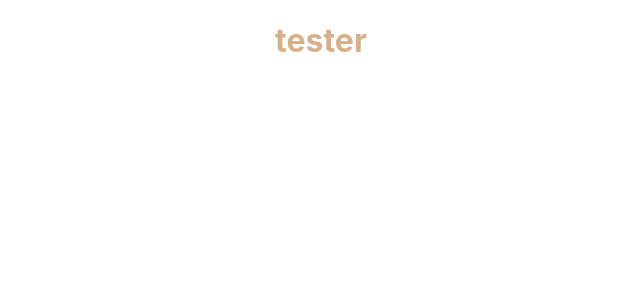
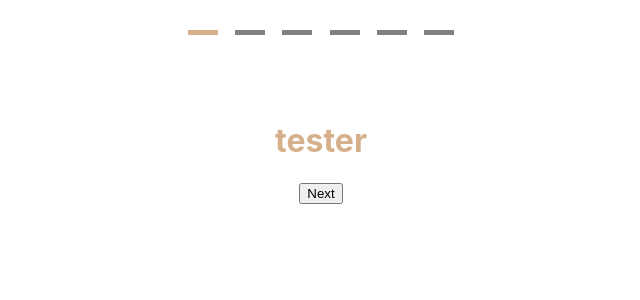
Before and after one commit to erininabox/Fireside, a React (Create React App) app: page /signup in a window 1280 px wide. Shown: the top 300 px of the page, without its empty margins (319-959 px from the left). Built offline with nearby package versions, Linux system fonts and the light colour scheme.

Commit message:
Add markers to the top of signup page

```diff
--- a/src/components/FirstPage/FirstPage.jsx
+++ b/src/components/FirstPage/FirstPage.jsx
@@ -2,10 +2,16 @@ import React from 'react';
 import './FirstPage.scss'
 
 
-export default function FirstPage(props){
+export default function FirstPage({ goToNextPage }){
+
+    function handleNextPage () {
+        goToNextPage();
+    }
+
     return (
         <div>
             <h1>tester</h1>
+            <button onClick={handleNextPage}>Next</button>
         </div>
     )
 }
--- /dev/null
+++ b/src/components/Marker/Marker.jsx
@@ -0,0 +1,14 @@
+import React from 'react';
+
+import './Marker.scss';
+
+export default function Marker ({ thisPage, pageOn }) {
+    return (
+        <div>
+            {
+                pageOn >= thisPage ? <div className="marker marker-active"></div>
+                    : <div className="marker"></div>
+            }
+        </div>
+    )
+}
--- /dev/null
+++ b/src/components/Marker/Marker.scss
@@ -0,0 +1,13 @@
+@import "../../sass/dimensions";
+@import "../../sass/colors";
+
+.marker {
+  width: $marker-width;
+  height: $marker-height;
+  background-color: $color-border;
+  margin-top: 30px;
+}
+
+.marker-active {
+  background-color: $color-primary;
+}
--- /dev/null
+++ b/src/components/PageMarker/PageMaker.jsx
@@ -0,0 +1,19 @@
+import React from 'react';
+
+import './PageMarker.scss';
+import Marker from '../Marker/Marker';
+
+export default function PageMarker ({ page }) {
+    return (
+        <div id="pagemarker-wrapper">
+            <div id="pagemarker-container">
+                <Marker thisPage={0} pageOn={page} />
+                <Marker thisPage={1} pageOn={page} />
+                <Marker thisPage={2} pageOn={page} />
+                <Marker thisPage={3} pageOn={page} />
+                <Marker thisPage={4} pageOn={page} />
+                <Marker thisPage={5} pageOn={page} />
+            </div>
+        </div>
+    )
+}
--- /dev/null
+++ b/src/components/PageMarker/PageMarker.scss
@@ -0,0 +1,27 @@
+@import "../../sass/dimensions";
+@import "../../sass/colors";
+
+#pagemarker-container {
+  width: 300px;
+  height: 100%;
+  display: flex;
+  justify-content: space-evenly;
+  align-content: center;
+}
+
+#pagemarker-wrapper {
+  width: 100%;
+  height: 100px;
+  display: flex;
+  justify-content: center;
+}
+
+.marker {
+  width: $marker-width;
+  height: $marker-height;
+  background-color: $color-border;
+}
+
+.marker-active {
+  background-color: $color-primary;
+}
--- a/src/pages/SignupPage/SignupPage.jsx
+++ b/src/pages/SignupPage/SignupPage.jsx
@@ -4,6 +4,7 @@ import ErrorMessage from '../../components/ErrorMessage/ErrorMessage';
 import userService from '../../utils/userService';
 import { useHistory } from 'react-router-dom';
 import FirstPage from '../../components/FirstPage/FirstPage'
+import PageMarker from '../../components/PageMarker/PageMaker';
 
 
 export default function SignUpPage(props){
@@ -45,11 +46,23 @@ export default function SignUpPage(props){
       setError(err.message)
     }
 
+
   }
-    return (
+
+  function goToNextPage() {
+    setStage(prev => prev + 1);
+  }
+
+  return (
         <div id="form-container" >
+        <PageMarker page={stage} />
             {
-                stage === 0 ? <FirstPage /> : ''
+                stage === 0 ? <FirstPage goToNextPage={goToNextPage} /> :
+                stage === 1 ? <FirstPage goToNextPage={goToNextPage} /> :
+                stage === 2 ? <FirstPage goToNextPage={goToNextPage}/> :
+                stage === 3 ? <FirstPage goToNextPage={goToNextPage} /> :
+                stage === 4 ? <FirstPage goToNextPage={goToNextPage} /> :
+                <FirstPage goToNextPage={goToNextPage} />
             }
         </div>
 
--- a/src/sass/_dimensions.scss
+++ b/src/sass/_dimensions.scss
@@ -0,0 +1,2 @@
+$marker-width: 30px;
+$marker-height: 5px;
```
